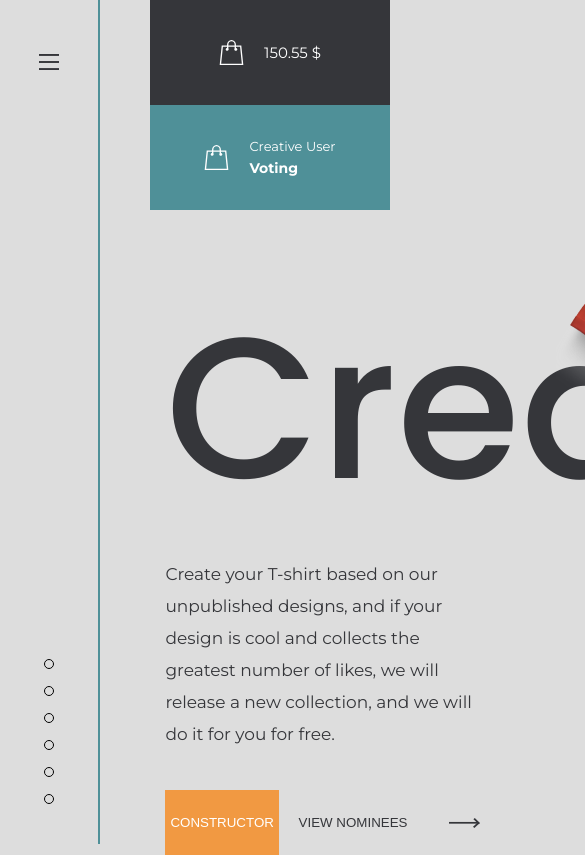
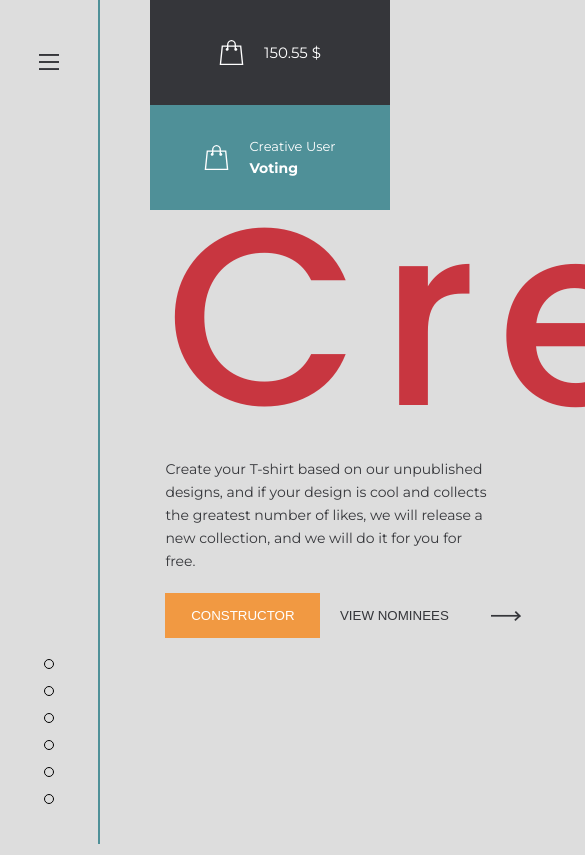
Before and after one commit to ahsan-chy/ecommerce, a React (Vite) app: page /create in a window 390 px wide. Shown: the top 855 px of the page, 585 px wide, since content can reach past the window. Built offline with nearby package versions, Linux system fonts and the light colour scheme.

Commit message:
[Resposive] Create Page Made Responsive

```diff
--- a/src/pages/Create/Create.scss
+++ b/src/pages/Create/Create.scss
@@ -13,7 +13,7 @@
     }
   }
   .creater-box {
-    margin-top: 162px;
+    margin-top: 72px;
 
     .create-text-image {
       position: relative;
@@ -22,13 +22,13 @@
         font-family: var(--secondary-font);
         font-size: 370px;
         font-weight: 500;
-        color: var(--dark-color);
+        color: #c83640;
       }
 
       img {
         position: absolute;
-        top: -35%;
-        right: -400px;
+        top: -11%;
+        right: 113px;
         width: 600px;
       }
     }
@@ -44,7 +44,7 @@
       }
       .description-btns {
         display: flex;
-        margin-top: 40px;
+        margin-top: 30px;
       }
       button {
         width: 251px;
@@ -80,35 +80,117 @@
 @media (max-width: 1920px) {
   .create-wrapper {
     .creater-box {
+      margin-top: 162px;
       .create-text-image {
         h1 {
           font-size: 300px;
+          line-height: 342px;
+          letter-spacing: 20px;
         }
 
         img {
-          top: -35%;
-          right: -330px;
+          top: -36%;
+          right: 145px;
           width: 480px;
+        }
+      }
+      .description-wrapper {
+        .description-btns {
+          margin-top: 40px;
         }
       }
     }
   }
 }
 
-@media (max-width: 1600px) {
+@media (max-width: 1715px) {
   .create-wrapper {
     .creater-box {
+      margin-top: 152px;
       .create-text-image {
         h1 {
-          font-size: 200px;
+          font-size: 340px;
+          line-height: 302px;
         }
-
         img {
-          top: -35%;
-          right: -230px;
-          width: 330px;
+          top: -45%;
+          right: 190px;
+          width: 490px;
         }
       }
     }
   }
 }
+@media (max-width: 1539px) {
+  .create-wrapper {
+    .creater-box {
+      margin-top: 102px;
+      .create-text-image {
+        h1 {
+          font-size: 290px;
+          line-height: 302px;
+        }
+        img {
+          top: -35%;
+          right: 160px;
+          width: 435px;
+        }
+      }
+      .description-wrapper {
+        p {
+          font-size: 14px;
+          line-height: 23px;
+          max-width: 489px;
+        }
+        .description-btns {
+          margin-top: 20px;
+        }
+        button {
+          width: 155px;
+          height: 45px;
+        }
+        .view-btn {
+          width: 155px;
+          height: 45px;
+        }
+      }
+    }
+  }
+}
+
+@media (max-width: 1400px) {
+  .create-wrapper {
+    .creater-box {
+      margin-top: 80px;
+      .create-text-image {
+        h1 {
+          font-size: 252px;
+          line-height: 282px;
+        }
+        img {
+          top: -26%;
+          right: 150px;
+          width: 370px;
+        }
+      }
+      .description-wrapper {
+        p {
+          font-size: 14px;
+          line-height: 23px;
+          max-width: 489px;
+        }
+        .description-btns {
+          margin-top: 20px;
+        }
+        button {
+          width: 155px;
+          height: 45px;
+        }
+        .view-btn {
+          width: 155px;
+          height: 45px;
+        }
+      }
+    }
+  }
+}
--- a/src/pages/Create/Create.tsx
+++ b/src/pages/Create/Create.tsx
@@ -19,7 +19,7 @@ const Create = () => {
         <div className="creater-box">
           <div className="create-left">
             <div className="create-text-image">
-              <h1>Crea</h1>
+              <h1>Create</h1>
               <img src={CreateShirt} alt="" />
             </div>
             <div className="description-wrapper">
```
